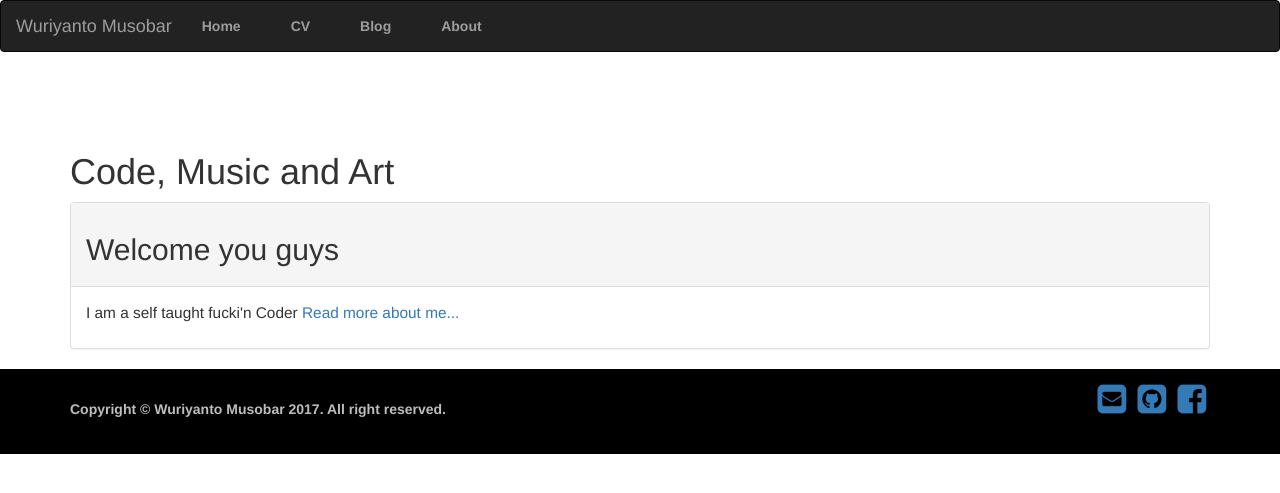
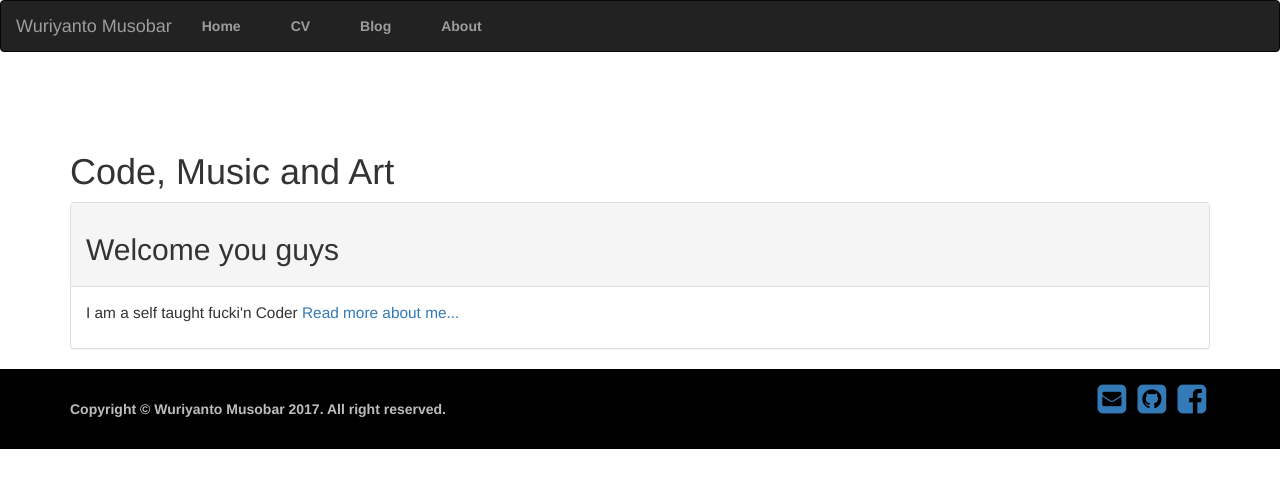
Before and after one commit to wuriyanto48/wuriyanto48.github.io, a Jekyll site: the page built from index.html, in a window 1280 px wide. Shown: the top 493 px of the page. Built offline with Jekyll 4.4.1, drawn with Linux system fonts in a browser that asks for light colours; nearby versions of some CDN libraries.

Commit message:
Update nav_layout.css

```diff
--- a/css/nav_layout.css
+++ b/css/nav_layout.css
@@ -9,10 +9,10 @@ body {
 }
 .footer {
   position: relative;
-  bottom: auto;
+  bottom: 0;
   width: 100%;
   /* Set the fixed height of the footer here */
-  height: auto;
+  height: 80px;
   line-height: 80px; /* Vertically center the text there */
   background-color: #000000;
 }
```
